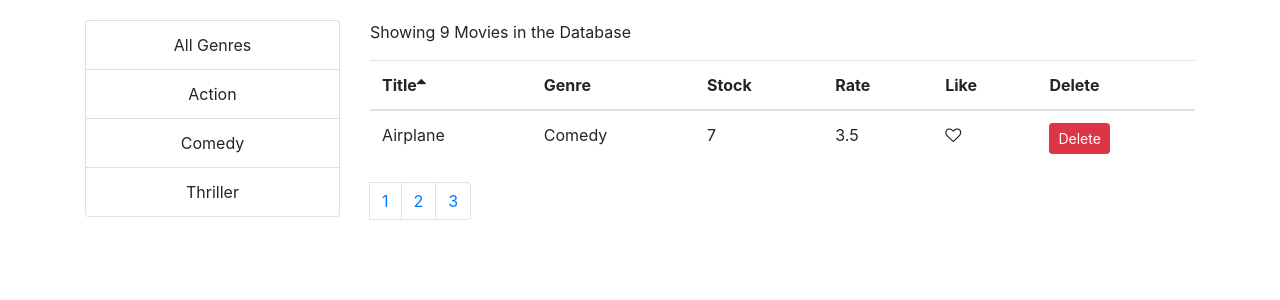
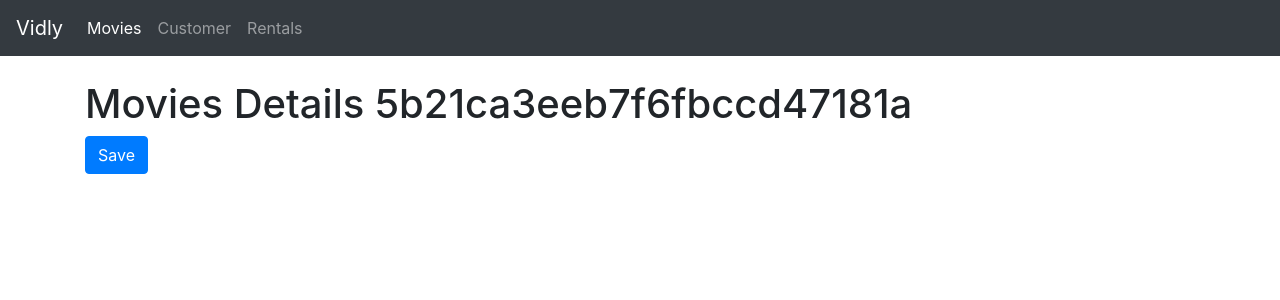
Before and after one commit to solomonsunday/ReactJs_Project_vidly, a React (Create React App) app: page /movies/5b21ca3eeb7f6fbccd47181a in a window 1280 px wide. Shown: the top 300 px of the page. Built offline with nearby package versions, Linux system fonts and the light colour scheme.

Commit message:
Route function implemented and redirrect

```diff
--- a/package.json
+++ b/package.json
@@ -10,8 +10,10 @@
     "font-awesome": "^4.7.0",
     "lodash": "^4.17.15",
     "prop-types": "^15.6.2",
+    "query-string": "^6.1.0",
     "react": "^16.12.0",
     "react-dom": "^16.12.0",
+    "react-router-dom": "^4.3.1",
     "react-scripts": "3.3.0"
   },
   "scripts": {
--- a/src/App.js
+++ b/src/App.js
@@ -1,12 +1,31 @@
 import React from "react";
+import { Route, Switch, Redirect } from "react-router-dom";
+import Movies from "./components/movies";
+import Customers from "./components/customer";
+import Rentals from "./components/rentals";
+import NotFound from "./components/notfound";
+import Header from "./components/common/header";
+import MovieForm from "./components/movieform";
 import "./App.css";
-import Movies from "./components/movies";
 
 function App() {
   return (
-    <main className="container">
-      <Movies />
-    </main>
+    <React.Fragment>
+      <div style={{ marginTop: "60px" }}>
+        <Header />
+      </div>
+      <div className="container">
+        <Switch>
+          <Route path="/movies/:id" component={MovieForm} />
+          <Route path="/movies" component={Movies} />
+          <Route path="/customer" component={Customers} />
+          <Route path="/rentals" component={Rentals} />
+          <Route path="/not-found" component={NotFound} />
+          <Redirect from="/" exact to="/movies" />
+          <Redirect to="/not-found" />
+        </Switch>
+      </div>
+    </React.Fragment>
   );
 }
 
--- /dev/null
+++ b/src/components/common/header.jsx
@@ -0,0 +1,45 @@
+import React from "react";
+import { Link, NavLink } from "react-router-dom";
+
+const Header = () => {
+  return (
+    <header className="navbar navbar-expand-md navbar-dark bg-dark fixed-top">
+      <Link to="/" className="navbar-brand">
+        Vidly
+      </Link>
+      <button
+        className="navbar-toggler"
+        type="button"
+        data-toggle="collapse"
+        data-target="#navbarsExampleDefault"
+        aria-controls="navbarsExampleDefault"
+        aria-expanded="false"
+        aria-label="Toggle navigation"
+      >
+        <span className="navbar-toggler-icon"></span>
+      </button>
+
+      <div className="collapse navbar-collapse" id="navbarsExampleDefault">
+        <ul className="navbar-nav mr-auto">
+          <li className="nav-item">
+            <NavLink to="/" className="nav-link">
+              Movies
+            </NavLink>
+          </li>
+          <li className="nav-item">
+            <NavLink to="/customer" className="nav-link">
+              Customer
+            </NavLink>
+          </li>
+          <li className="nav-item">
+            <NavLink to="/rentals" className="nav-link">
+              Rentals
+            </NavLink>
+          </li>
+        </ul>
+      </div>
+    </header>
+  );
+};
+
+export default Header;
--- /dev/null
+++ b/src/components/customer.jsx
@@ -0,0 +1,7 @@
+import React from "react";
+
+const Customers = () => {
+  return <h1>Customer</h1>;
+};
+
+export default Customers;
--- /dev/null
+++ b/src/components/movieform.jsx
@@ -0,0 +1,17 @@
+import React from "react";
+
+const MovieForm = ({ match, history }) => {
+  return (
+    <div>
+      <h1>Movies Details {match.params.id}</h1>
+      <button
+        className="btn btn-primary"
+        onClick={() => history.push("/movies")}
+      >
+        Save
+      </button>
+    </div>
+  );
+};
+
+export default MovieForm;
--- a/src/components/movies.jsx
+++ b/src/components/movies.jsx
@@ -79,6 +79,7 @@ class Movies extends Component {
     const { totalCount, data: movies } = this.getPageData();
 
     return (
+      <div>
         <div className="row">
           <div className="col-3 text-center">
             <ListGroup
@@ -105,6 +106,7 @@ class Movies extends Component {
             />
           </div>
         </div>
+      </div>
     );
   }
 }
--- a/src/components/moviesTable.jsx
+++ b/src/components/moviesTable.jsx
@@ -1,10 +1,15 @@
 import React, { Component } from "react";
 import Like from "./common/like";
 import Table from "./common/table";
+import { Link } from "react-router-dom";
 
 class MoviesTable extends Component {
   columns = [
-    { path: "title", label: "Title" },
+    {
+      path: "title",
+      label: "Title",
+      content: movie => <Link to={`/movies/${movie._id}`}>{movie.title}</Link>
+    },
     { path: "genre.name", label: "Genre" },
     { path: "numberInStock", label: "Stock" },
     { path: "dailyRentalRate", label: "Rate" },
--- /dev/null
+++ b/src/components/notfound.jsx
@@ -0,0 +1,7 @@
+import React from "react";
+
+const NotFound = () => {
+  return <h1>Page not Found</h1>;
+};
+
+export default NotFound;
--- /dev/null
+++ b/src/components/rentals.jsx
@@ -0,0 +1,10 @@
+import React, { Component } from "react";
+
+class Rentals extends Component {
+  state = {};
+  render() {
+    return <h1>Rentals</h1>;
+  }
+}
+
+export default Rentals;
--- a/src/index.js
+++ b/src/index.js
@@ -1,14 +1,20 @@
-import React from 'react';
-import ReactDOM from 'react-dom';
-import './index.css';
-import App from './App';
-import * as serviceWorker from './serviceWorker';
-import 'bootstrap/dist/css/bootstrap.css';
-import 'font-awesome/css/font-awesome.css';
+import React from "react";
+import ReactDOM from "react-dom";
+import "./index.css";
+import App from "./App";
+import * as serviceWorker from "./serviceWorker";
+import "bootstrap/dist/css/bootstrap.css";
+import "font-awesome/css/font-awesome.css";
+import { BrowserRouter } from "react-router-dom";
 // import Movies from './components/movies';
 
+ReactDOM.render(
+  <BrowserRouter>
+    <App />
+  </BrowserRouter>,
 
-ReactDOM.render( < App / > , document.getElementById('root'));
+  document.getElementById("root")
+);
 
 // If you want your app to work offline and load faster, you can change
 // unregister() to register() below. Note this comes with some pitfalls.
```
Also changed, not shown: 1 other file (tests, documents, lock files or other folders). Lines whose indentation alone changed are shown as unchanged.
